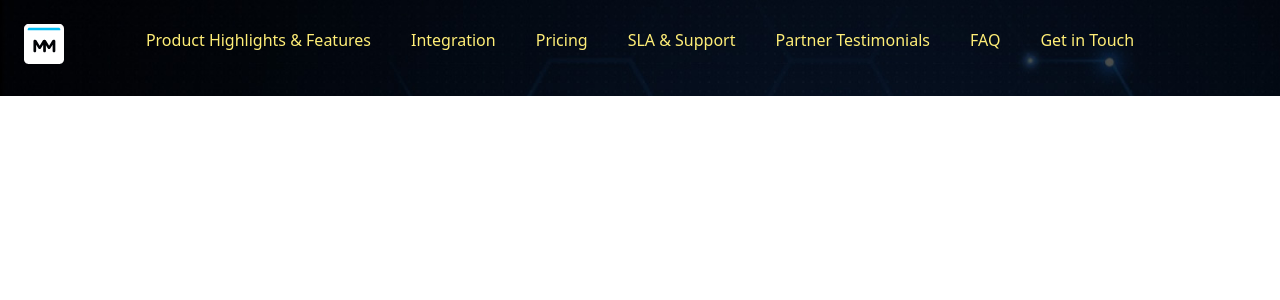
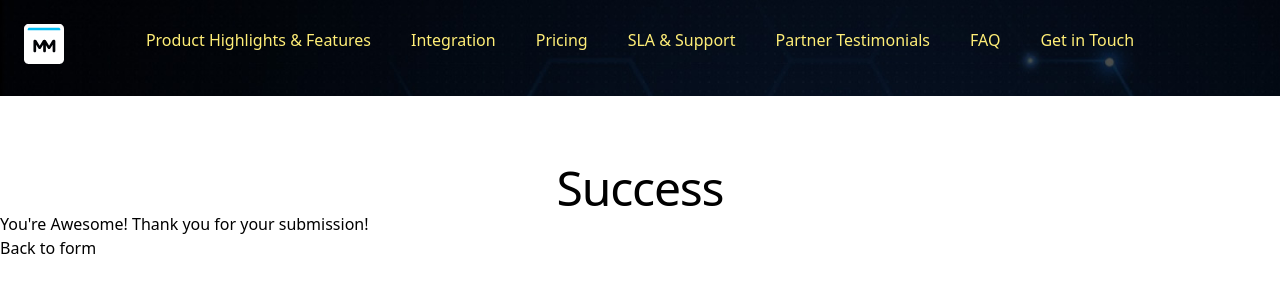
Before and after one commit to mymonero/mymonero-enterprise-site, a Vue app: page /success in a window 1280 px wide. Shown: the top 300 px of the page. Built offline with nearby package versions, Linux system fonts and the light colour scheme.

Commit message:
Success page created

```diff
--- a/src/router/index.js
+++ b/src/router/index.js
@@ -2,6 +2,7 @@ import { createRouter, createWebHistory } from 'vue-router'
 import Home from '../views/Home.vue'
 import Terms from '../views/Terms.vue'
 import Privacy from '../views/Privacy.vue'
+import Success from '../views/Success.vue'
 const routes = [
   {
     path: '/',
@@ -17,6 +18,11 @@ const routes = [
     path: '/privacy',
     name: 'Privacy',
     component: Privacy
+  },
+  {
+    path: '/success',
+    name: 'Success',
+    component: Success
   }
 ]
 const router = createRouter({
--- a/src/views/Success.vue
+++ b/src/views/Success.vue
@@ -1,9 +1,14 @@
 <template>
+<div class="relative max-w-7xl mx-auto ">
+    <div class="text-center"><br><br><br><br><br><br>
+      <h2 class="text-4xl font-light tracking-tight md:text-4xl lg:text-5xl text-center text-charcoal">Success</h2>
+    </div>
   <div>
     <h1>You're Awesome! Thank you for your submission!</h1>
     <router-link to="/home">
       <button>Back to form</button>
     </router-link>
+  </div>
   </div>
 </template>
 
--- a/src/views/Terms.vue
+++ b/src/views/Terms.vue
@@ -306,20 +306,3 @@ USA<br><br>
 <FooterVue />
 
   </template>
-
-
-<script>
-import FooterVue from '../components/Footer.vue'
-
-export default {
-  components: {
-    FooterVue,
-},
-  setup() {
-    return {
-
-    }
-  },
-}
-
-</script>
```
